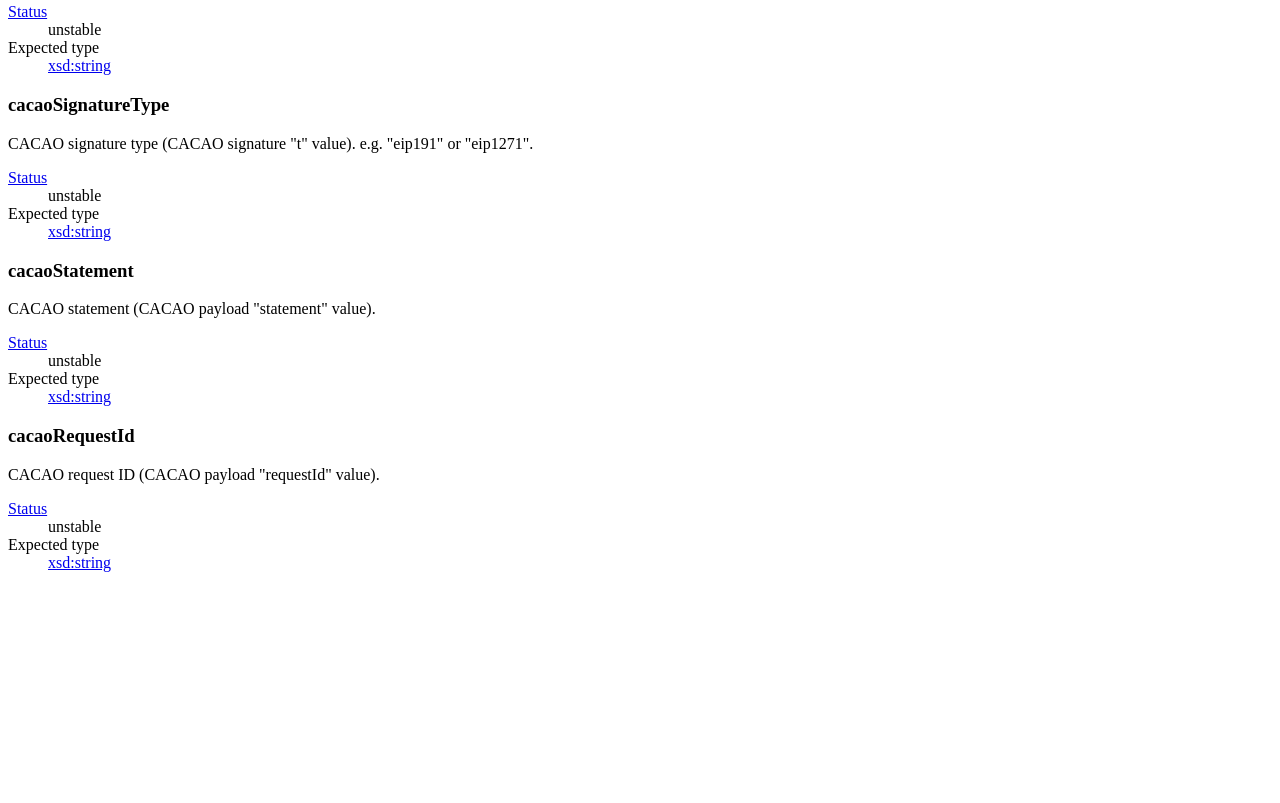
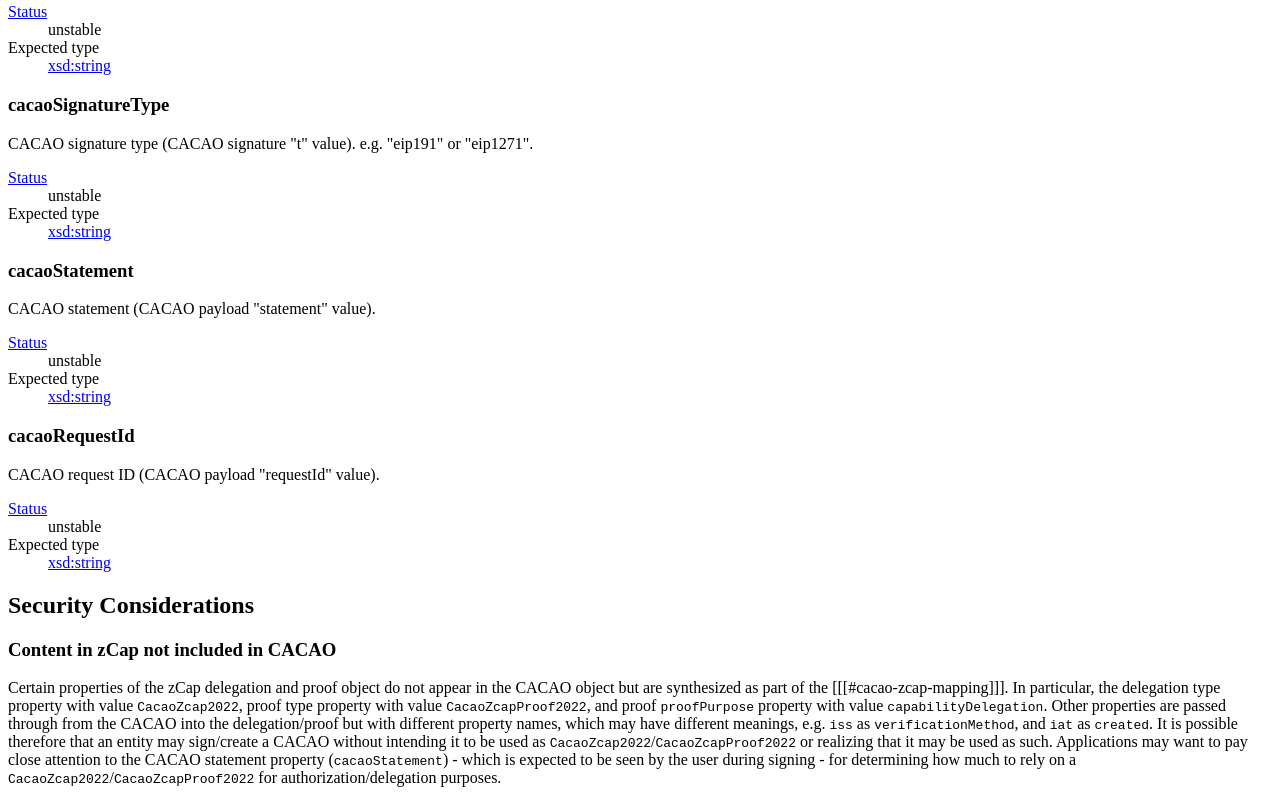
Before and after one commit to spruceid/cacao-zcap, a plain HTML site: page index.html in a window 1280 px wide. Shown: the part 2026-2829 px from the top of the page. Before the commit the page ends 2614 px from the top, so only its background shows below. Drawn offline with Linux system fonts and the light colour scheme.

Commit message:
Add security consideration

```diff
--- a/index.html
+++ b/index.html
@@ -484,5 +484,15 @@ CACAO request ID (CACAO payload "requestId" value).
 
   </section>
 
+  <section class="informative">
+    <h2>Security Considerations</h2>
+
+    <section class="informative">
+      <h3>Content in zCap not included in CACAO</h3>
+      <p>Certain properties of the zCap delegation and proof object do not appear in the CACAO object but are synthesized as part of the [[[#cacao-zcap-mapping]]]. In particular, the delegation type property with value <code>CacaoZcap2022</code>, proof type property with value <code>CacaoZcapProof2022</code>, and proof <code>proofPurpose</code> property with value <code>capabilityDelegation</code>. Other properties are passed through from the CACAO into the delegation/proof but with different property names, which may have different meanings, e.g. <code>iss</code> as <code>verificationMethod</code>, and <code>iat</code> as <code>created</code>. It is possible therefore that an entity may sign/create a CACAO without intending it to be used as <code>CacaoZcap2022</code>/<code>CacaoZcapProof2022</code> or realizing that it may be used as such. Applications may want to pay close attention to the CACAO statement property (<code>cacaoStatement</code>) - which is expected to be seen by the user during signing - for determining how much to rely on a <code>CacaoZcap2022</code>/<code>CacaoZcapProof2022</code> for authorization/delegation purposes.
+    </section>
+
+  </section>
+
 </body>
 </html>
```
